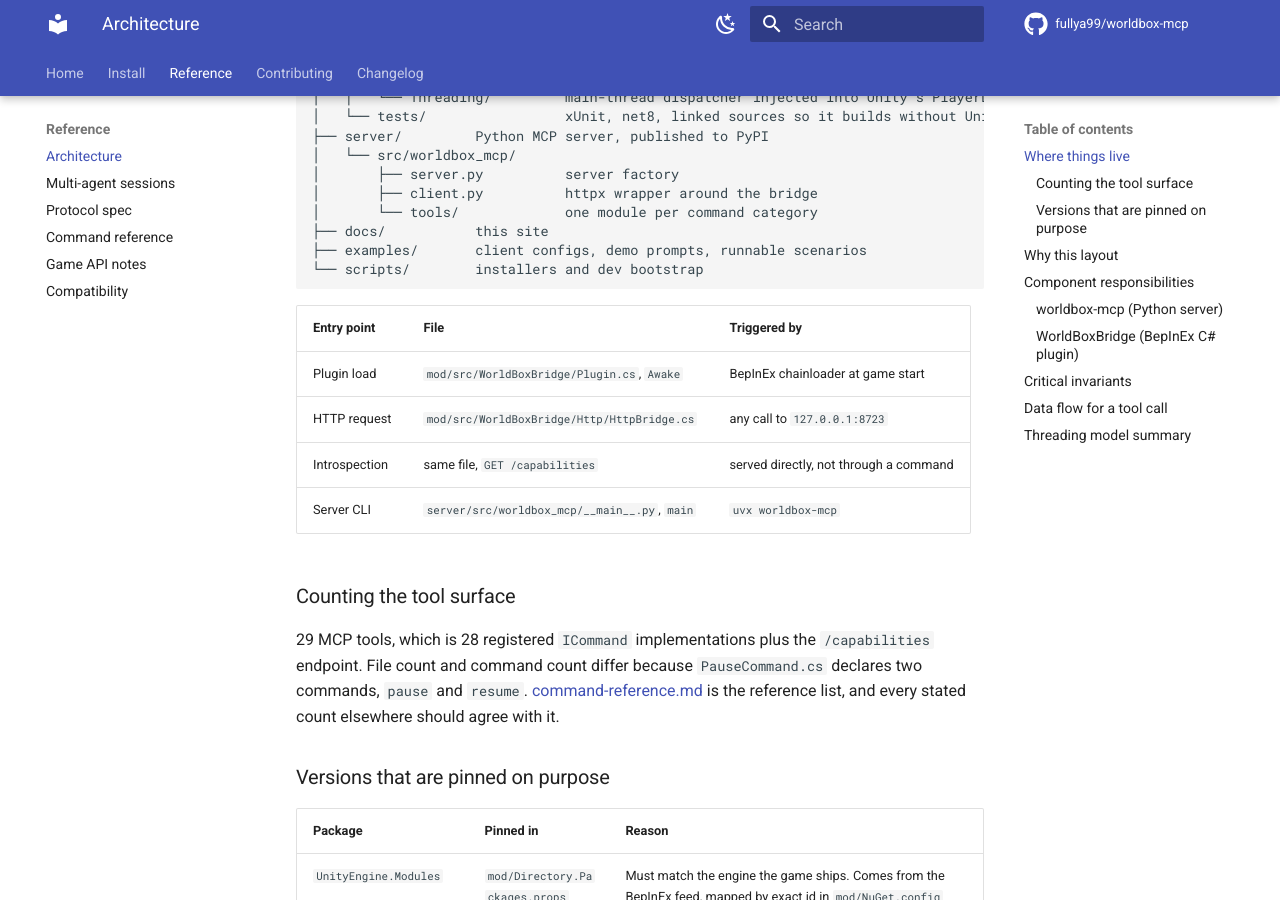
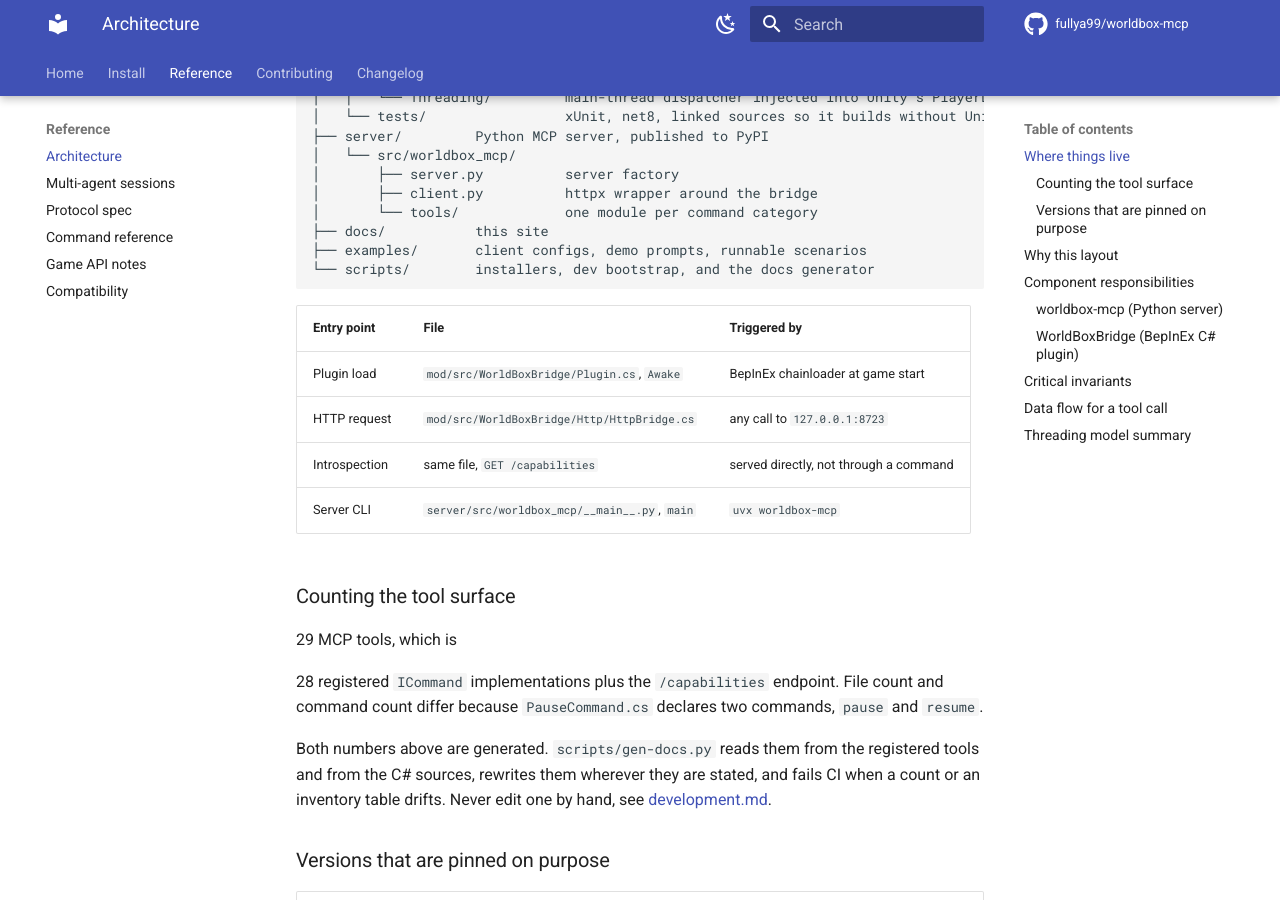
Before and after one commit to dewet22/worldbox-mcp, an MkDocs documentation site: the page built from docs/architecture.md, in a window 1280 px wide and 900 px high, scrolled down 1033 px. Built offline with MkDocs 1.6.1 and Material for MkDocs 9.7.7, drawn with Linux system fonts in a browser that asks for light colours; comment, search, counter and statistics services are not loaded.

Commit message:
docs: retire two rules that stopped being true
`CLAUDE.md` claimed `actionlint` guards against a mangled action ref. It would,
but nothing runs it: it is in neither `ci.yml` nor `.pre-commit-config.yaml`,
and `.gitignore` only ignores a binary someone once fetched by hand. A rule
nothing enforces is worse than no rule, so say what is actually true and leave
the fix as a task.

The tool-count rule told you to grep for the old number before committing.
`gen-docs.py` owns those numbers now, and grepping would find the markers rather
than a stale digit. It also said nine files; there are six.

`docs/index.md` advertised the command reference as auto-generated, which it was
not, and still is not: its counts are generated and its inventory is verified,
the prose is written by hand. `docs/architecture.md` described `scripts/` as
installers and dev bootstrap, from before it held the docs generator.

Co-Authored-By: Claude Opus 5 (1M context) <noreply@anthropic.com>
Claude-Session: https://claude.ai/code/session_0173G5GQiMnNMfsC33T3QzmD

````diff
--- a/docs/architecture.md
+++ b/docs/architecture.md
@@ -54,7 +54,7 @@ worldbox-mcp/
 │       └── tools/             one module per command category
 ├── docs/           this site
 ├── examples/       client configs, demo prompts, runnable scenarios
-└── scripts/        installers and dev bootstrap
+└── scripts/        installers, dev bootstrap, and the docs generator
 ```
 
 | Entry point | File | Triggered by |
@@ -66,10 +66,14 @@ worldbox-mcp/
 
 ### Counting the tool surface
 
-<!-- gen-docs:begin total -->29<!-- gen-docs:end total --> MCP tools, which is <!-- gen-docs:begin bridge-commands -->28<!-- gen-docs:end bridge-commands --> registered `ICommand` implementations plus the `/capabilities`
-endpoint. File count and command count differ because `PauseCommand.cs` declares two commands,
-`pause` and `resume`. [command-reference.md](command-reference.md) is the reference list, and
-every stated count elsewhere should agree with it.
+<!-- gen-docs:begin total -->29<!-- gen-docs:end total --> MCP tools, which is
+<!-- gen-docs:begin bridge-commands -->28<!-- gen-docs:end bridge-commands --> registered
+`ICommand` implementations plus the `/capabilities` endpoint. File count and command count
+differ because `PauseCommand.cs` declares two commands, `pause` and `resume`.
+
+Both numbers above are generated. `scripts/gen-docs.py` reads them from the registered tools
+and from the C# sources, rewrites them wherever they are stated, and fails CI when a count or
+an inventory table drifts. Never edit one by hand, see [development.md](development.md).
 
 ### Versions that are pinned on purpose
 
````
Also changed, not shown: CLAUDE.md (+5 -3 lines), TODOS.md (+4 -2 lines), docs/index.md (+1 -1 lines).
